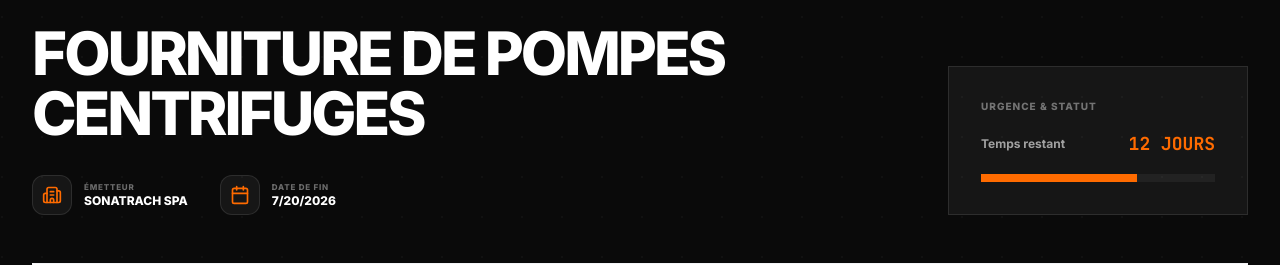
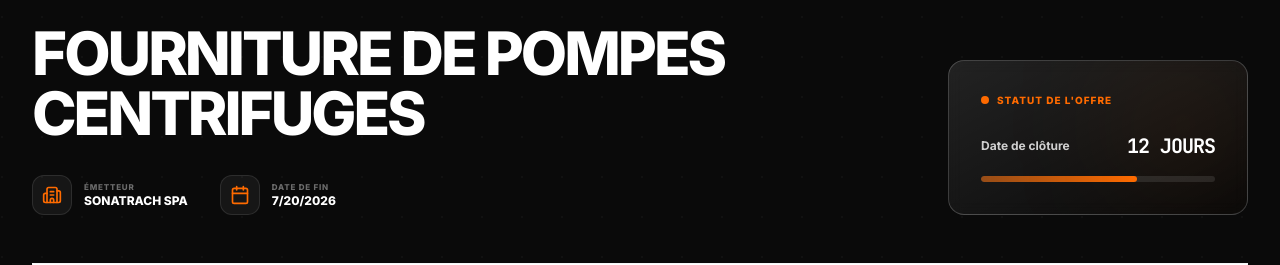
Before and after one commit to A1bd0u/Algeria-Industry, a React (Vite) app: page /tenders/1 in a window 1280 px wide. Shown: the part 382-647 px from the top of the page. Built offline with nearby package versions, Linux system fonts and the light colour scheme; no server answers.

Commit message:
feat(ui): update exhibitor card and tender status
- Update exhibitor stand button with animation
- Enhance tender status card with modern styling and pulse effect

```diff
--- a/src/pages/Exhibitors.tsx
+++ b/src/pages/Exhibitors.tsx
@@ -3,7 +3,7 @@ import {
   Layout,
   MapPin,
   MessageSquare,
-  Search, ShieldCheck, Star, ChevronDown, Check
+  Search, ShieldCheck, Star, ChevronDown, Check, ArrowRight
 } from 'lucide-react';
 import { motion } from 'motion/react';
 import { useState, useRef, useEffect } from 'react';
@@ -304,9 +304,9 @@ const Exhibitors = () => {
               </div>
 
               <div className="flex gap-3">
-                <Link to={`/directory/${exhibitor.id}`} className="flex-1 py-4 bg-primary text-white rounded-2xl text-[10px] font-black uppercase tracking-widest hover:bg-secondary transition-all flex items-center justify-center space-x-2 shadow-lg shadow-primary/20">
-                  <Layout className="h-4 w-4" />
-                  <span>Visiter le Stand</span>
+                <Link to={`/directory/${exhibitor.id}`} className="flex-1 py-4 bg-primary text-white rounded-2xl text-[10px] font-black uppercase tracking-widest hover:bg-secondary transition-all flex items-center justify-center space-x-2 shadow-lg shadow-primary/20 group">
+                  <span>Visiter</span>
+                  <ArrowRight className="h-4 w-4 group-hover:translate-x-1 transition-transform" />
                 </Link>
                 <Link to="/contact" className="w-14 h-14 bg-gray-50 text-gray-400 rounded-2xl flex items-center justify-center hover:text-secondary hover:bg-secondary/5 transition-all">
                   <MessageSquare className="h-5 w-5" />
--- a/src/pages/TenderDetail.tsx
+++ b/src/pages/TenderDetail.tsx
@@ -204,15 +204,19 @@ const TenderDetail = () => {
                   </div>
                </div>
 
-               <div className="bg-white/5 p-8 border border-white/10 rounded-none shrink-0 min-w-[300px]">
-                  <p className="text-[10px] font-black text-white/40 uppercase tracking-widest mb-4">Urgence & Statut</p>
-                  <div className="space-y-4">
+               <div className="bg-gradient-to-br from-white/10 to-transparent p-8 border border-white/20 rounded-2xl shrink-0 min-w-[300px] backdrop-blur-sm relative overflow-hidden">
+                  <div className="absolute top-0 right-0 w-32 h-32 bg-secondary/10 rounded-full blur-3xl" />
+                  <p className="text-[10px] font-black text-secondary uppercase tracking-widest mb-6 flex items-center">
+                     <span className="w-2 h-2 bg-secondary animate-pulse rounded-full mr-2" />
+                     Statut de l'offre
+                  </p>
+                  <div className="space-y-4 relative z-10">
                      <div className="flex items-center justify-between">
-                        <span className="text-xs font-bold text-white/60">Temps restant</span>
-                        <span className="text-lg font-black text-secondary uppercase font-mono">12 JOURS</span>
+                        <span className="text-xs font-bold text-white/80">Date de clôture</span>
+                        <span className="text-xl font-black text-white uppercase font-mono tracking-tighter">12 JOURS</span>
                      </div>
-                     <div className="h-2 w-full bg-white/5 overflow-hidden">
-                        <div className="h-full bg-secondary w-2/3" />
+                     <div className="h-1.5 w-full bg-white/10 overflow-hidden rounded-full">
+                        <div className="h-full bg-gradient-to-r from-secondary/50 to-secondary w-2/3 rounded-full" />
                      </div>
                   </div>
                </div>
```
